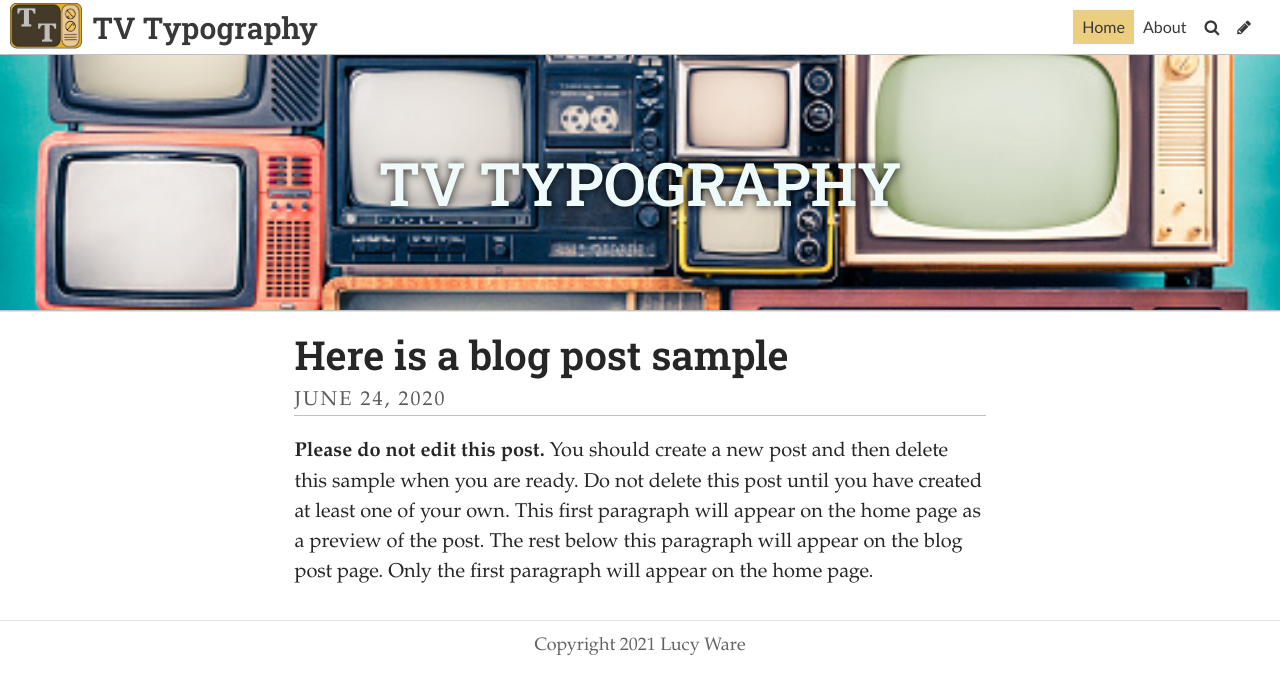
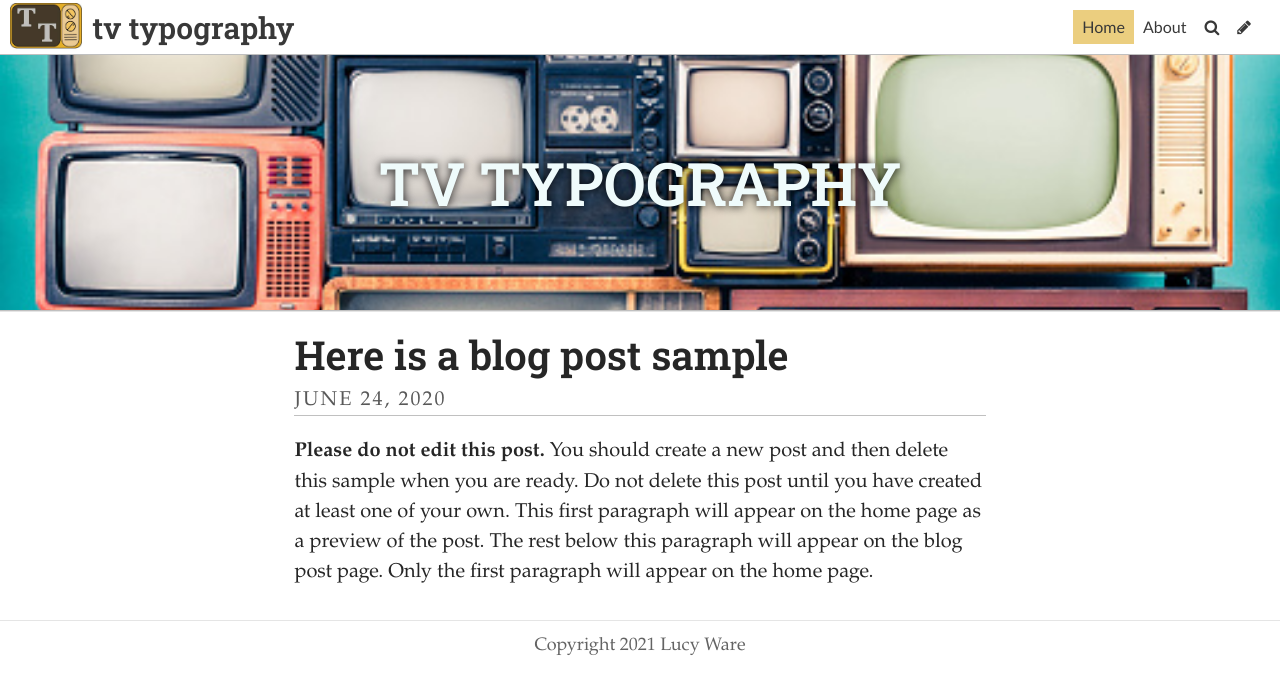
Before and after one commit to Lucyware/typography-, a Jekyll site: the page built from index.html, in a window 1280 px wide. Shown: the top 694 px of the page. Built offline with Jekyll 4.4.1, drawn with Linux system fonts in a browser that asks for light colours; some web fonts are replaced; the list of posts is cut into pages by our own code.

```diff
--- a/_data/settings.yml
+++ b/_data/settings.yml
@@ -1,4 +1,4 @@
-title: "TV Typography "
+title: "tv typography "
 description: The difference between the typography used in different form of TV
 footer_text: Copyright 2021 Lucy Ware
 header_feature_image: ../uploads/istockphoto-1215833412-170667a.jpg
```
